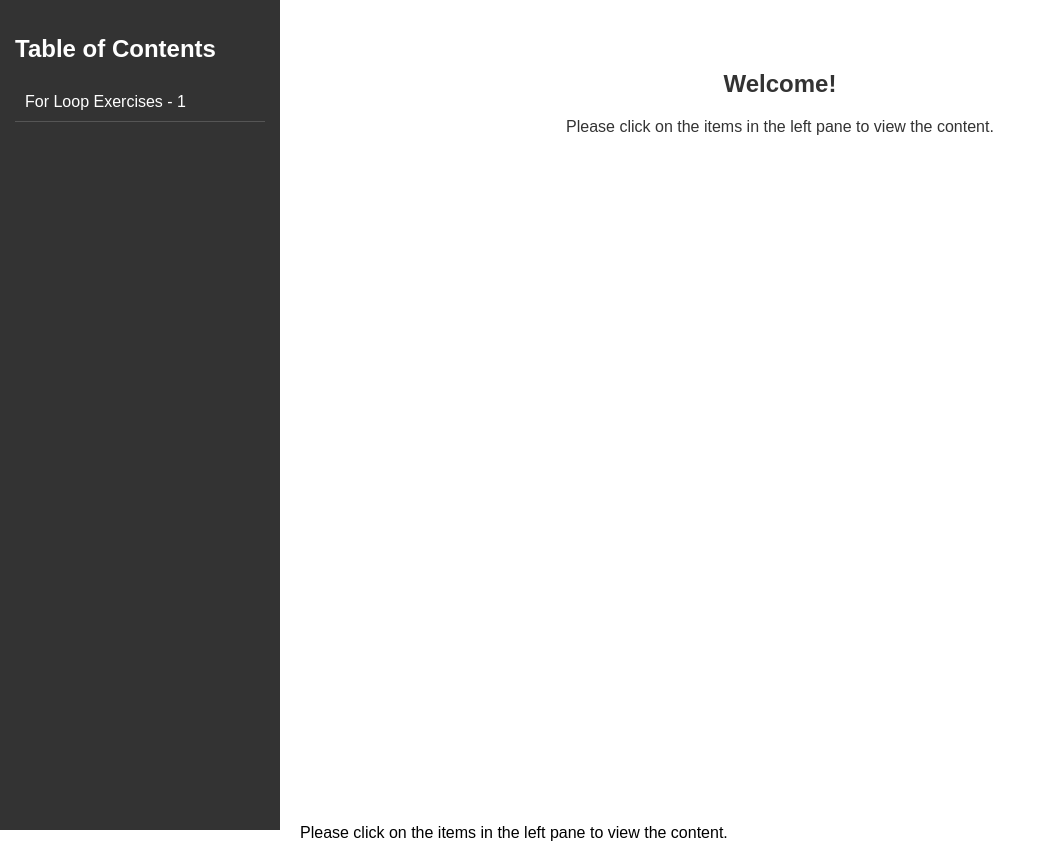
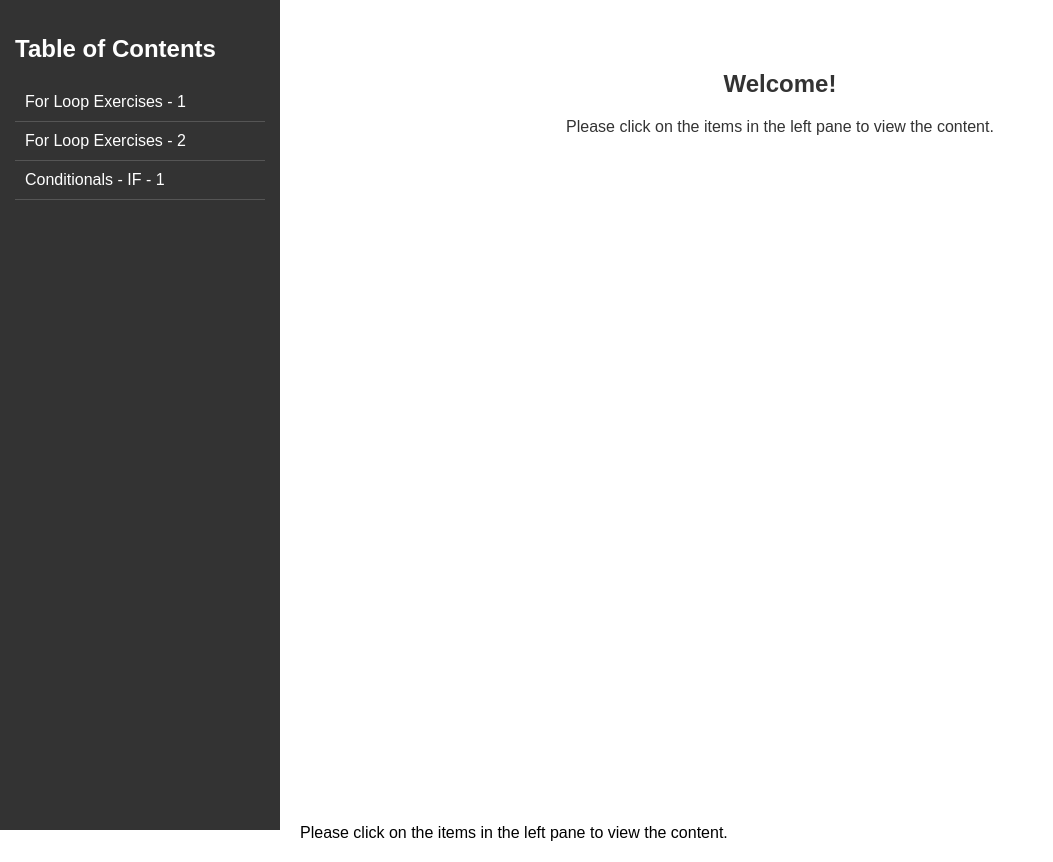
Before and after one commit to haifrancis/PythonExercises, a plain HTML site: page index.htm in a window 1280 px wide. Shown: the whole page, without its empty margins (0-1053 px from the left). Drawn offline with Linux system fonts and the light colour scheme.

Commit message:
Update index.htm

```diff
--- a/index.htm
+++ b/index.htm
@@ -42,7 +42,8 @@
     <div class="sidebar">
         <h2>Table of Contents</h2>
         <a href="for_loop_1a.html" target="contentFrame">For Loop Exercises - 1</a>
-        <!-- <a href="for_loop_1b.html" target="contentFrame">For Loop Exercises - 2</a> -->
+        <a href="for_loop_1b.html" target="contentFrame">For Loop Exercises - 2</a>
+        <a href="if_conditional_1a.html" target="contentFrame">Conditionals - IF - 1</a>
 
         <!-- <div class="submenu" onclick="toggleSubmenu('submenu1')">Page 1 </div>
         <div id="submenu1" class="submenu-container">
```
